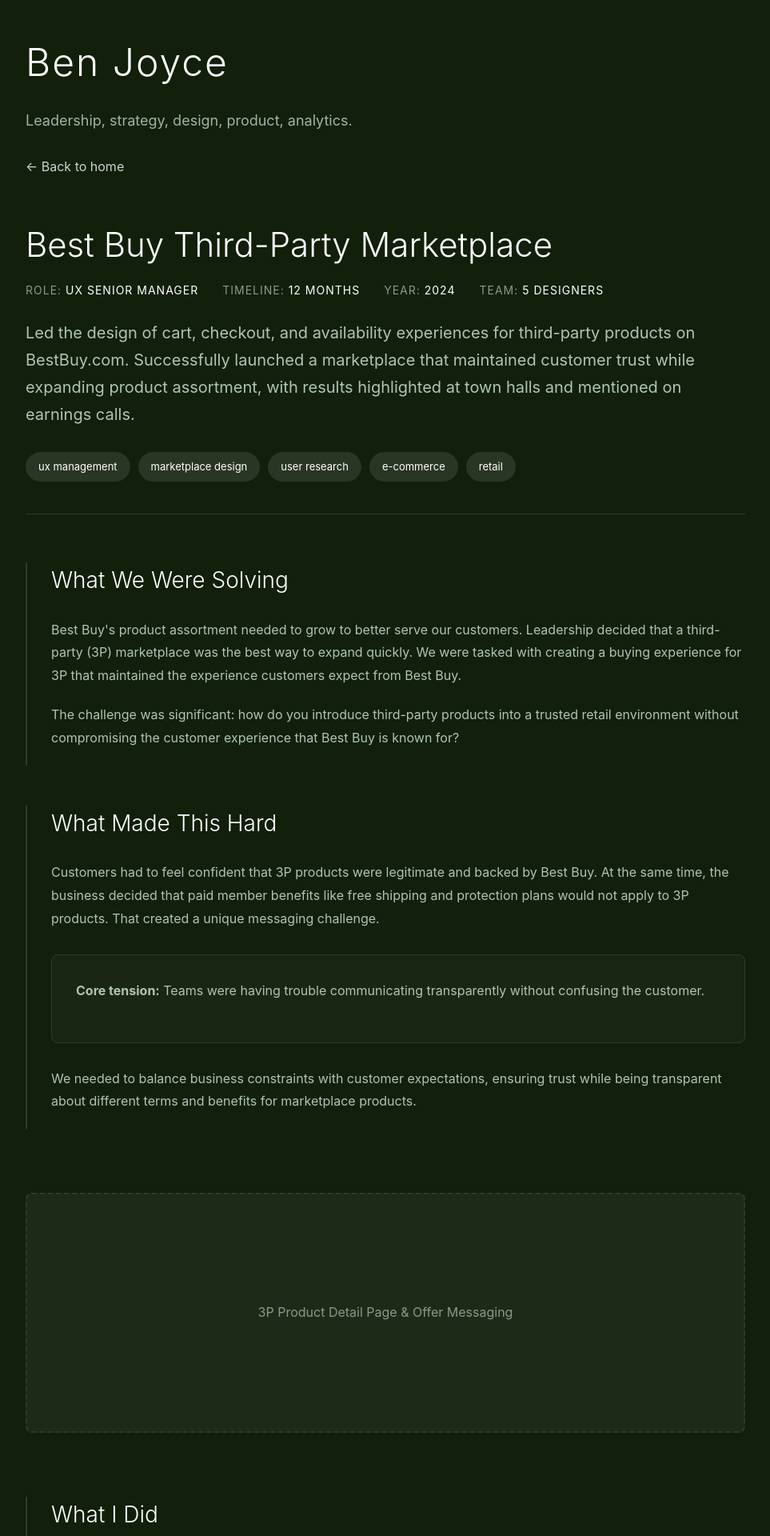
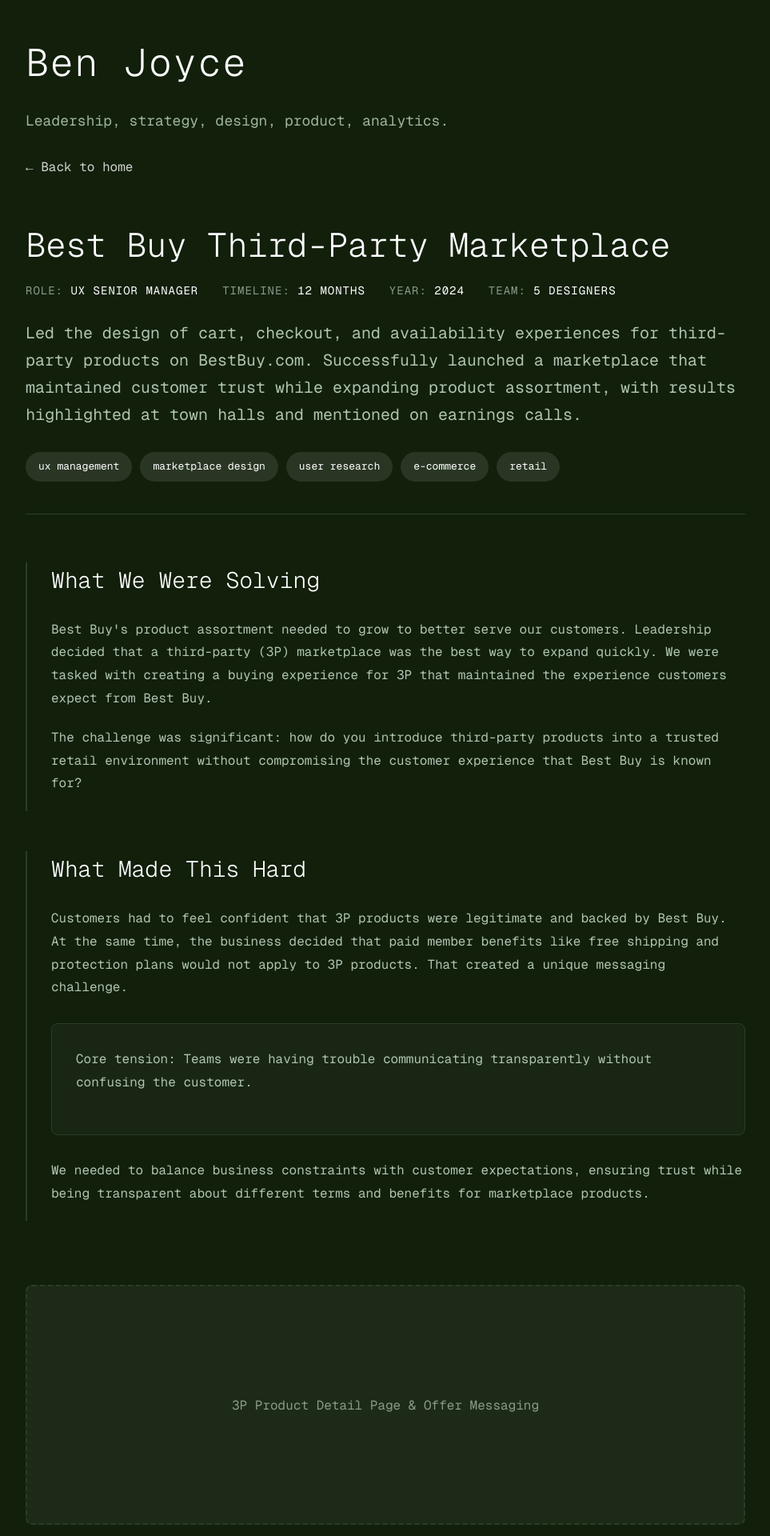
Before and after one commit to benjoycect/benjoycect.github.io, a Jekyll site: the page case-3p-marketplace.html, which Jekyll copies as it is, in a window 1280 px wide. Shown: the top 1920 px of the page at 80% size, without its empty margins (158-1121 px from the left). Built offline with Jekyll 4.4.1, drawn with Linux system fonts in a browser that asks for light colours; nearby versions of some CDN libraries; Markdown is read by kramdown in place of the engine named in the settings.

Commit message:
Update case-3p-marketplace.html

```diff
--- a/case-3p-marketplace.html
+++ b/case-3p-marketplace.html
@@ -5,6 +5,11 @@
     <meta charset="UTF-8">
     <meta name="viewport" content="width=device-width, initial-scale=1.0">
     <title>Best Buy Third-Party Marketplace - Ben Joyce</title>
+    <link rel="preconnect" href="https://fonts.googleapis.com">
+<link rel="preconnect" href="https://fonts.googleapis.com">
+<link rel="preconnect" href="https://fonts.gstatic.com" crossorigin>
+<link href="https://fonts.googleapis.com/css2?family=Geist+Mono:wght@100..900&display=swap" rel="stylesheet">
+<link rel="stylesheet" href="https://cdnjs.cloudflare.com/ajax/libs/meyer-reset/2.0/reset.min.css">
     <style>
         * {
             margin: 0;
@@ -15,7 +20,7 @@
     body {
         background-color: #111f0b;
         color: #ffffff;
-        font-family: -apple-system, BlinkMacSystemFont, 'Segoe UI', Roboto, Oxygen, Ubuntu, Cantarell, sans-serif;
+        font-family: "Geist Mono", monospace;
         line-height: 1.6;
         padding: 40px 20px;
     }
```
